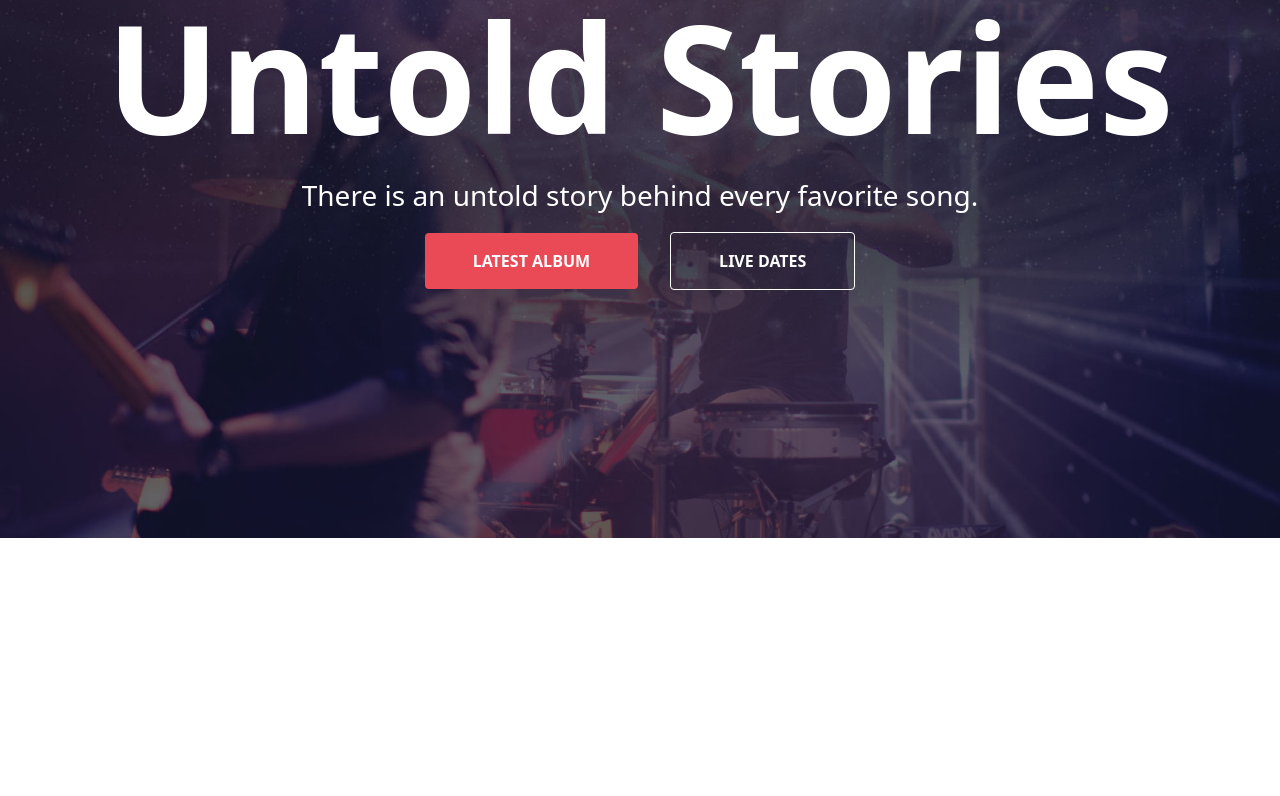
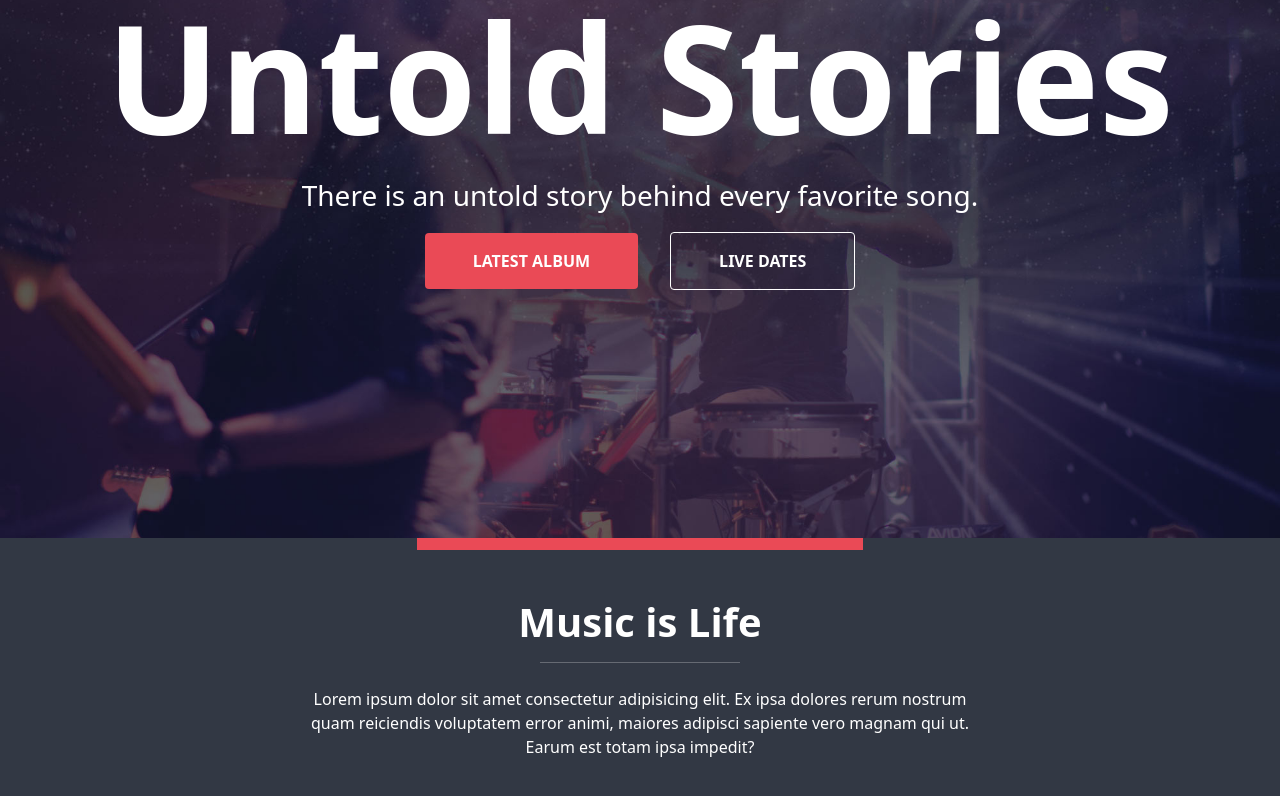
Before and after one commit to SamSepiool/proj-html-vuejs, a Vue app: page / in a window 1280 px wide. Shown: the part 262-1058 px from the top of the page. Before the commit the page ends 800 px from the top, so only its background shows below. Built offline with nearby package versions, Linux system fonts and the light colour scheme.

Commit message:
add Main component (is_life section)

```diff
--- a/src/assets/style/common.scss
+++ b/src/assets/style/common.scss
@@ -8,3 +8,14 @@
     padding: 0;
     box-sizing: border-box;
 }
+
+
+
+hr{
+    width: 12.5rem;
+
+}
+.box{
+    max-width: 60%;
+    margin: auto;
+}
--- a/src/assets/style/variables.scss
+++ b/src/assets/style/variables.scss
@@ -1,2 +1,3 @@
 // COLORS
 $primaryRed: #ea4a56;
+$primaryGray: #323844;
--- a/src/components/Main.vue
+++ b/src/components/Main.vue
@@ -2,7 +2,7 @@
   <main>
       <section class="hero text-white">
 
-          <div class="container h-100">
+          <div class="container-fluid h-100">
               <div class="row h-100 text-center align-items-center" >
                   <div class="col">
                       <h1 class="fw-bold"> Untold Stories </h1>
@@ -15,6 +15,30 @@
               </div>
           </div>
 
+
+      </section>
+
+      <section class="is_life">
+
+        <div class="container text-white">
+
+            <div class="row">
+                <div class="col">
+                    <div class="bookmark mx-auto my-0"></div>
+                </div>
+            </div>
+
+            <div class="row text-center py-5">
+                <div class="col">
+                    <h2 class="fs-1 fw-bold">Music is Life</h2>
+                    <hr class="mx-auto mb-4">
+                    <div class="box">
+                        <p>Lorem ipsum dolor sit amet consectetur adipisicing elit. Ex ipsa dolores rerum nostrum quam reiciendis voluptatem error animi, maiores adipisci sapiente vero magnam qui ut. Earum est totam ipsa impedit?</p>
+                    </div>
+                </div>
+
+            </div>
+        </div>
 
       </section>
 
@@ -32,7 +56,9 @@ export default {
 
 <style lang='scss' scoped>
 @import '../assets/style/variables.scss';
-
+// .row{
+//     border: 1px solid blue;
+// }
 .hero{
     background-image: url(../assets/img/home_slider.jpg);
     background-size: cover;
@@ -64,4 +90,14 @@ export default {
 
 }
 
+.is_life{
+    background-color: $primaryGray;
+
+    .bookmark{
+        background-color: $primaryRed;
+        height: .75rem;
+        width: 40%;
+    }
+}
+
 </style>
```
